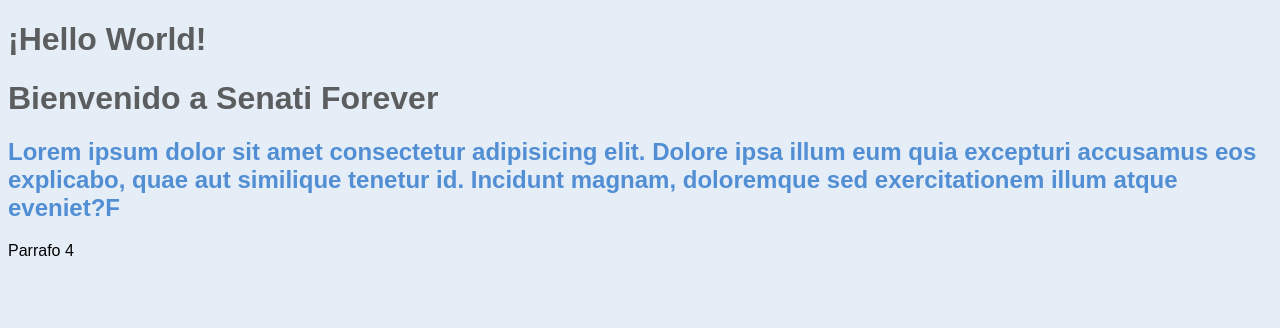
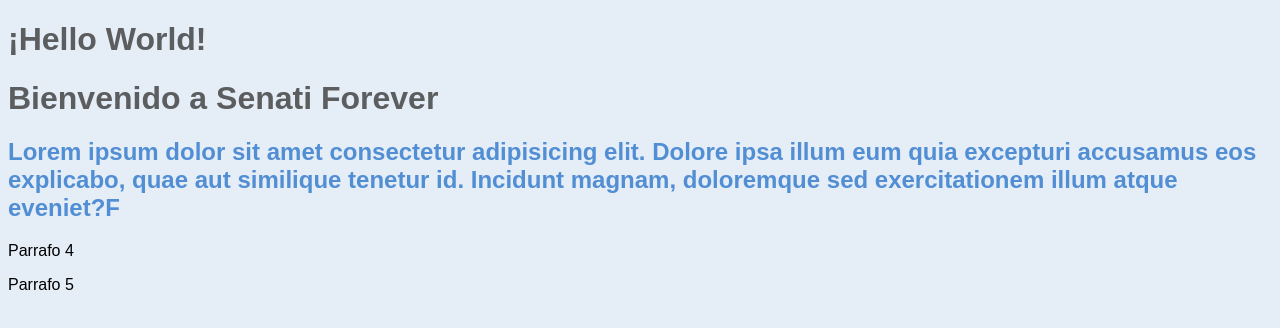
Before and after one commit to FrankOtc/pg_prueba, a plain HTML site: page index.html in a window 1280 px wide. Drawn offline with Linux system fonts and the light colour scheme.

Commit message:
add parrafo5

```diff
--- a/index.html
+++ b/index.html
@@ -16,6 +16,7 @@
         explicabo, quae aut similique tenetur id. Incidunt magnam, doloremque sed exercitationem illum atque eveniet?F
     </h2>
     <p>Parrafo 4</p>
+    <p>Parrafo 5</p>
 </body>
 
 </html>
```
